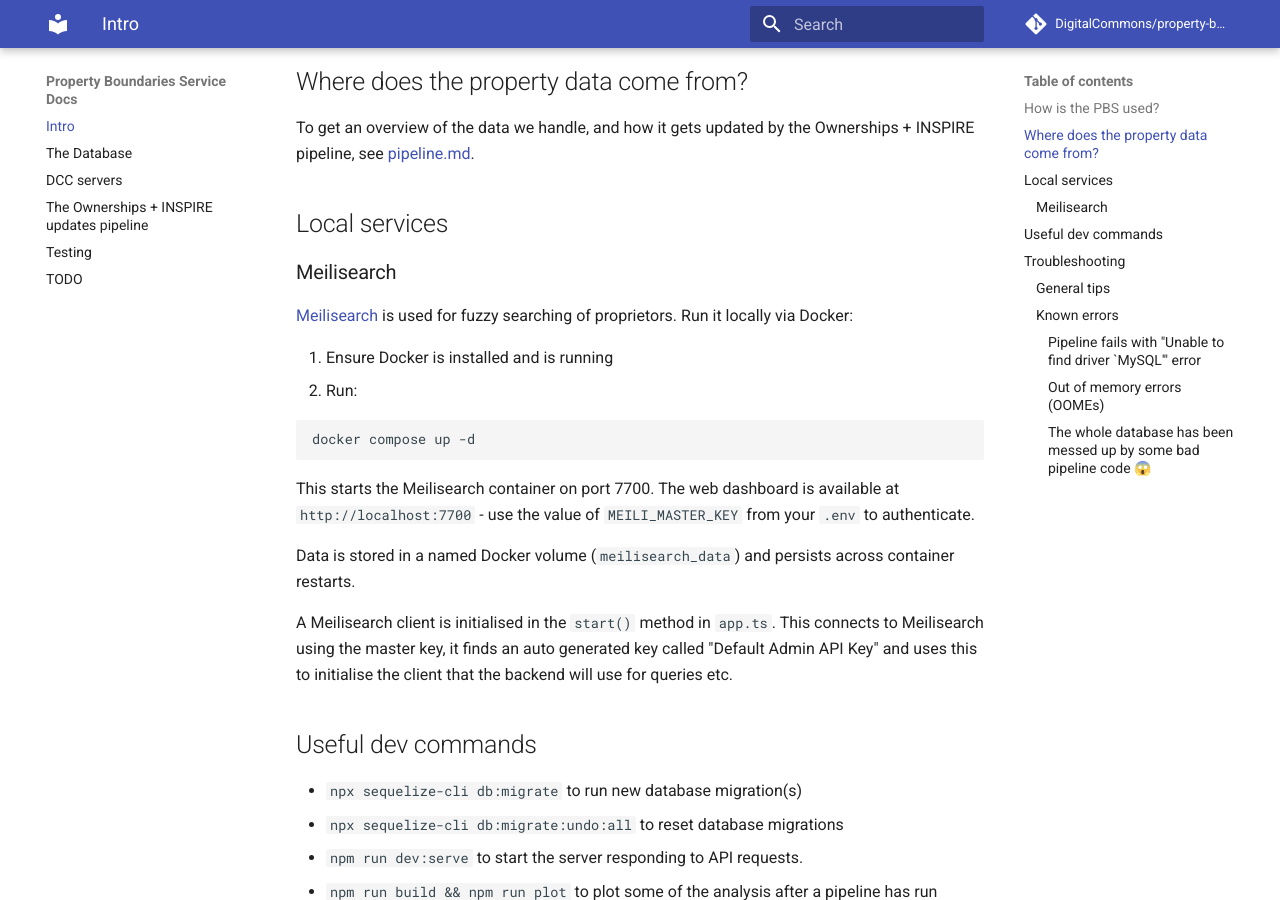
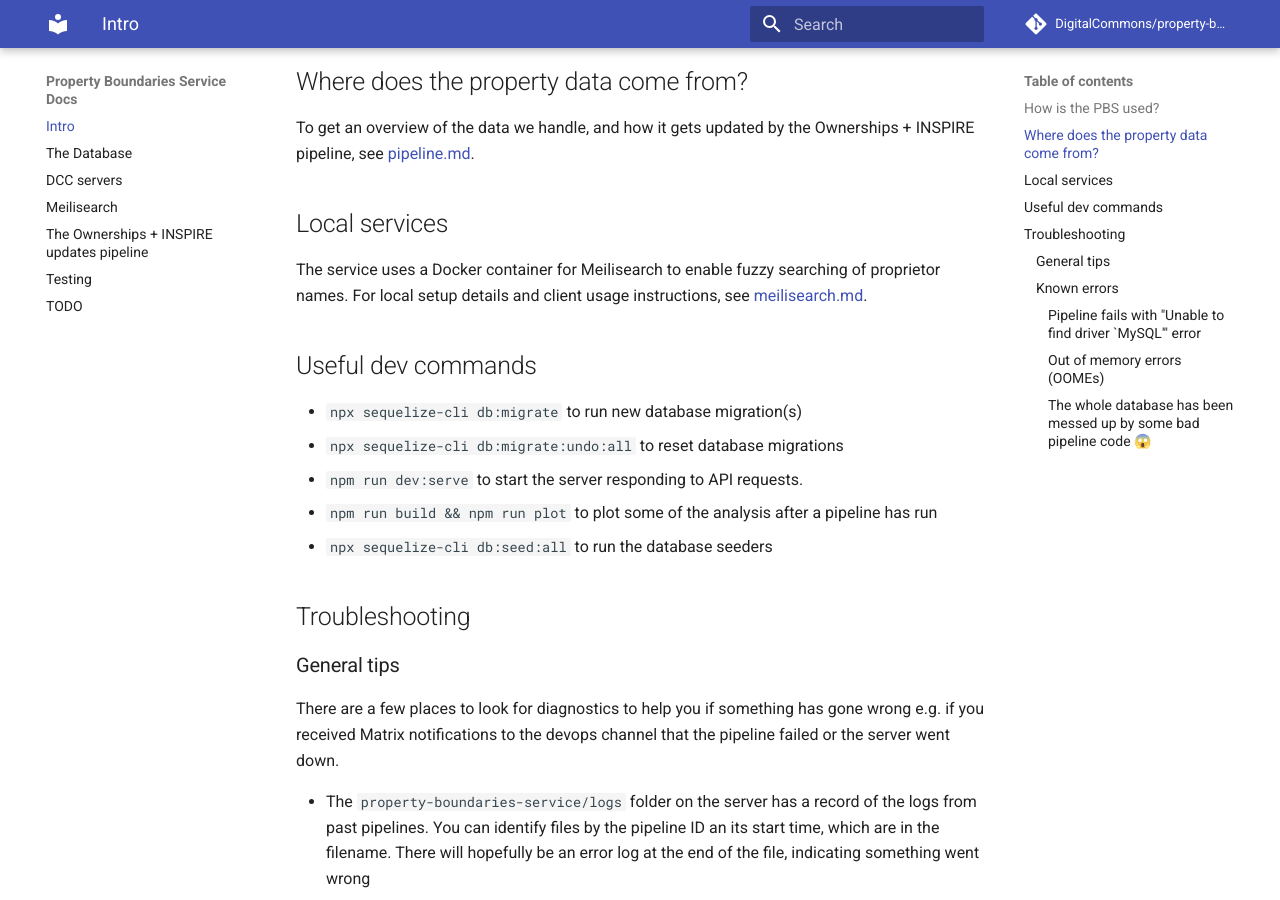
Before and after one commit to DigitalCommons/property-boundaries-service, an MkDocs documentation site: the page built from docs/index.md, in a window 1280 px wide and 900 px high, scrolled down 365 px. Built offline with MkDocs 1.6.1 and Material for MkDocs 9.7.7, drawn with Linux system fonts in a browser that asks for light colours; comment, search, counter and statistics services are not loaded.

Commit message:
refactor docs

````diff
--- a/docs/index.md
+++ b/docs/index.md
@@ -16,27 +16,7 @@
 pipeline, see [pipeline.md](./pipeline.md).
 
 ## Local services
-
-### Meilisearch
-
-[Meilisearch](https://www.meilisearch.com/) is used for fuzzy searching of proprietors. Run it
-locally via Docker:
-
-1. Ensure Docker is installed and is running
-2. Run:
-
-```
-docker compose up -d
-```
-
-This starts the Meilisearch container on port 7700. The web dashboard is available at
-`http://localhost:7700` - use the value of `MEILI_MASTER_KEY` from your `.env` to authenticate.
-
-Data is stored in a named Docker volume (`meilisearch_data`) and persists across container restarts.
-
-A Meilisearch client is initialised in the `start()` method in `app.ts`. This connects to Meilisearch using
-the master key, it finds an auto generated key called "Default Admin API Key" and uses this to initialise
-the client that the backend will use for queries etc.
+The service uses a Docker container for Meilisearch to enable fuzzy searching of proprietor names. For local setup details and client usage instructions, see [meilisearch.md](./meilisearch.md).
 
 ## Useful dev commands
 
````
Also changed, not shown: docs/meilisearch.md (added, +23 -0 lines).
